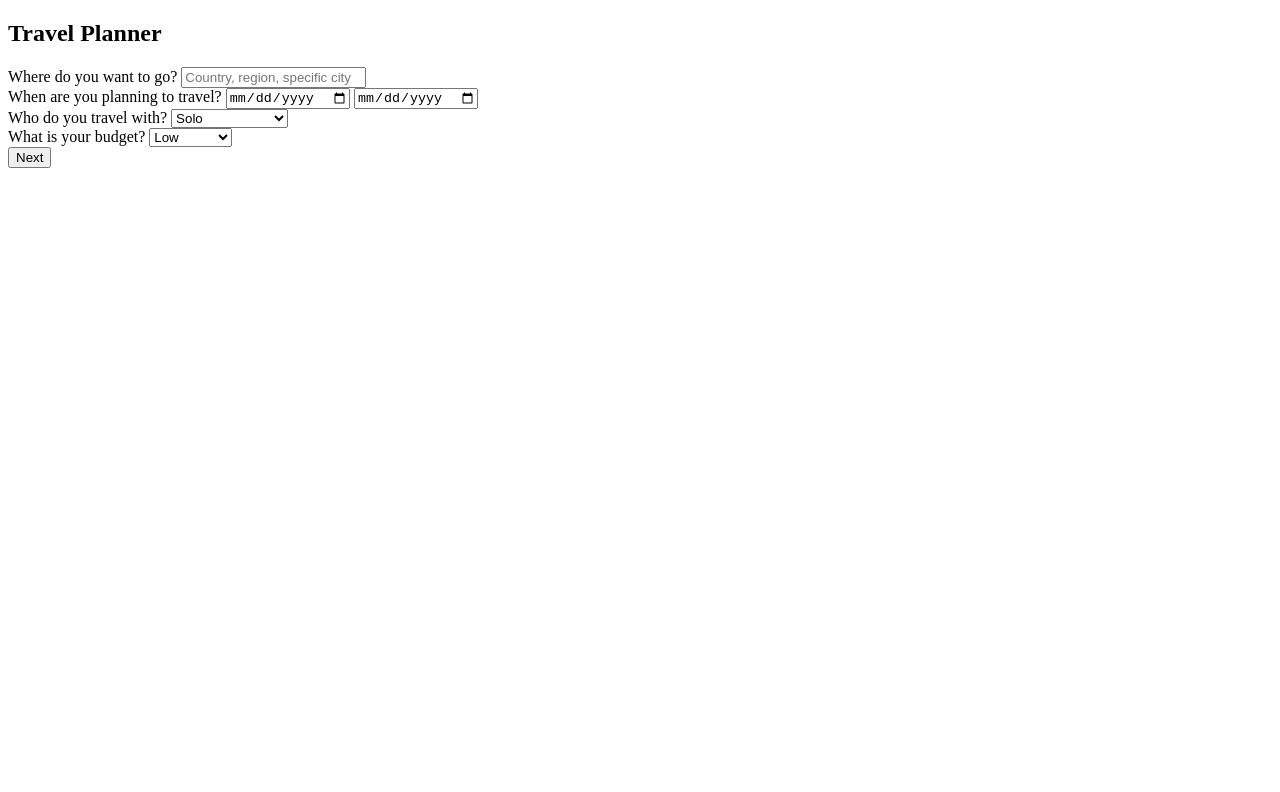
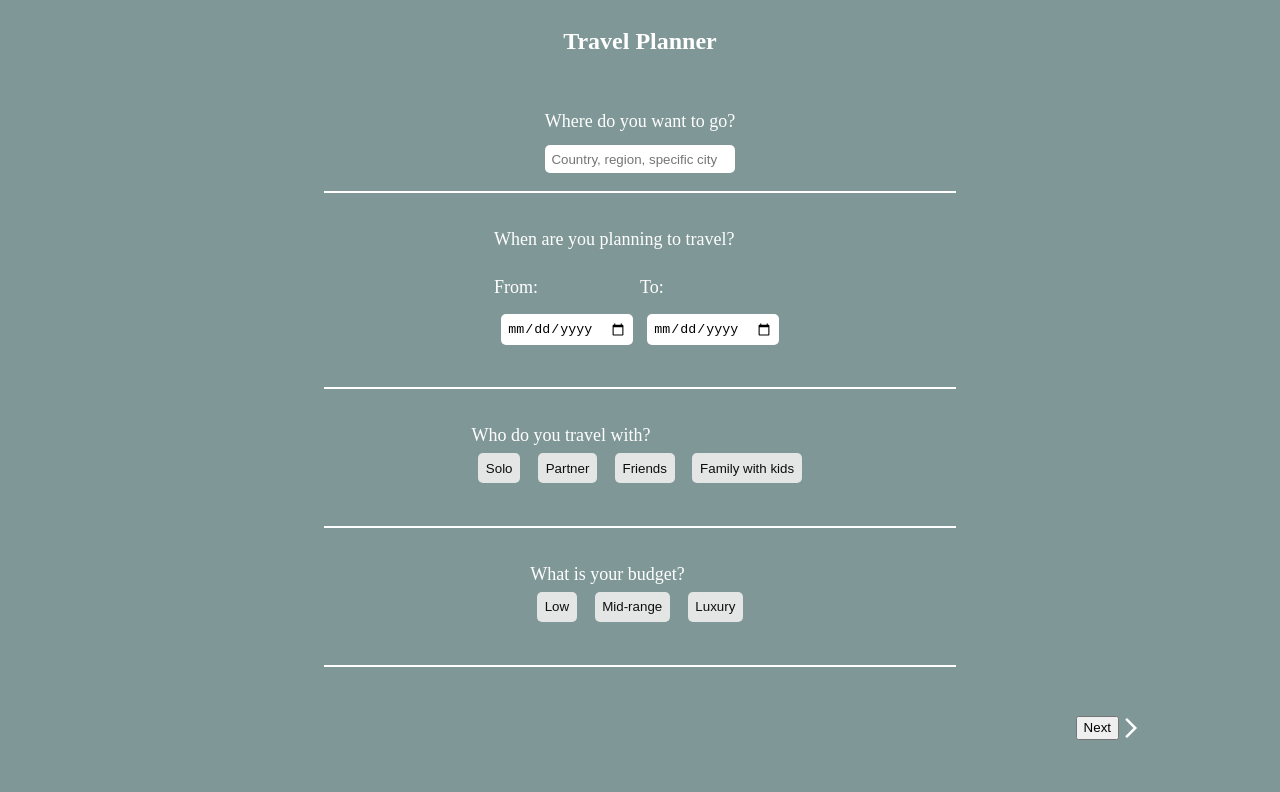
Before and after one commit to FBetulDemir/travel-planner, a website: page index.html in a window 1280 px wide. Drawn offline with Linux system fonts and the light colour scheme.

Commit message:
Added style to section1

```diff
--- a/index.html
+++ b/index.html
@@ -3,44 +3,77 @@
 <head>
     <meta charset="UTF-8">
     <meta name="viewport" content="width=device-width, initial-scale=1.0">
+    <link rel="stylesheet" href="styles/section1.css">
     <title>Travel Planner</title>
 </head>
 <body>
     <header></header>
     <div class="container">
         <h2 class="title">Travel Planner</h2>
-        <div class="question">
+        <div class="question first">
             <label>Where do you want to go?</label>
             <input type="text" id="destination" placeholder="Country, region, specific city">
         </div>
+        <div class="border">
 
-        <div class="question">
-            <label>When are you planning to travel?</label>
-            <input type="date" id="fromDate" placeholder="DD/MM/YYYY">
-            <input type="date" id="toDate" placeholder="DD/MM/YYYY">
         </div>
 
-        <div class="question">
-            <label>Who do you travel with?</label>
-            <select id="travelType">
-                <option>Solo</option>
-                <option>Partner</option>
-                <option>Friends</option>
-                <option>Family with kids</option>
-            </select>
+        <div class="question second">
+            <label>When are you planning to travel?</label>
+            <div class="dates-selection">
+                <div class="from">
+                    <label for="fromDate">From:</label>
+                    <input type="date" id="fromDate" >
+                </div>
+                <div class="to">
+                    <label for="toDate">To:</label>
+                    <input type="date" id="toDate" >
+                </div>
+            </div>
+        </div>
+        <div class="border">
+
         </div>
 
-        <div class="question">
-            <label>What is your budget?</label>
-            <select id="budget">
-                <option>Low</option>
-                <option>Mid-range</option>
-                <option>Luxury</option>
-            </select>
+        <div class="question third">
+            <label>Who do you travel with?</label>
+            <div class="travelType">
+                <button>Solo</button>
+                <button>Partner</button>
+                <button>Friends</button>
+                <button>Family with kids</button>
+            </div>
+        </div>
+        <div class="border">
+
         </div>
 
-        <div class="question">
+        <div class="question forth">
+            <label>What is your budget?</label>
+            <div class="budget">
+                <button>Low</button>
+                <button>Mid-range</button>
+                <button>Luxury</button>
+            </div>
+        </div>
+        <div class="border">
+
+        </div>
+
+        <div class="next-btn">
             <button>Next</button>
+            <svg
+            xmlns="http://www.w3.org/2000/svg"
+            height="24px"
+            viewBox="0 -960 960 960"
+            width="24px"
+            fill="#FFFFFF"
+            class="arrow-btn"
+        >
+            <path
+                d="m321-80-71-71 329-329-329-329 71-71 400 400L321-80Z"
+            />
+        </svg>
         </div>
         <p id="response"></p>
     </div>
--- a/styles/section1.css
+++ b/styles/section1.css
@@ -8,4 +8,76 @@ body {
 
 .container{
     display: flex;
+    flex-direction: column;
+    align-items: center;
 }
+
+.border{
+    width: 50%;
+    border-bottom: 2px solid #fff;
+}
+
+.question{
+    font-size: 18px;
+    margin: 2em 0;
+
+}
+
+.first, .second {
+    display: flex;
+    flex-direction: column;
+    margin-bottom: 1em;
+}
+
+.first input{
+    padding: 0.5em;
+    margin-top: 1em;
+    border-radius: 5px;
+    border: none;
+}
+
+.dates-selection{
+    display: flex;
+    justify-content: space-between;
+    margin: 1em 0;
+}
+
+.dates-selection label{
+    margin: 0.5em 0;
+}
+
+.dates-selection input{
+    padding: 0.5em;
+    border-radius: 5px;
+    border: none;
+    margin: 0.5em;
+}
+
+.from, .to{
+    display: flex;
+    flex-direction: column;
+}
+
+.budget button, .travelType button {
+    padding: 0.5em;
+    border-radius: 5px;
+    border: 1px solid transparent;
+    margin: 0.5em;
+    opacity: 0.9;
+}
+
+button:hover{
+    transition: 0.4s;
+    background-color: rgb(143, 140, 140);
+    color: #fff;
+    border: 1px solid black;
+}
+
+.next-btn{
+    display: flex;
+    align-self: flex-end;
+    margin-right: 5em;
+    padding: 3em;
+    border-radius: 5px;
+    border: 1px solid transparent;
+}
```
